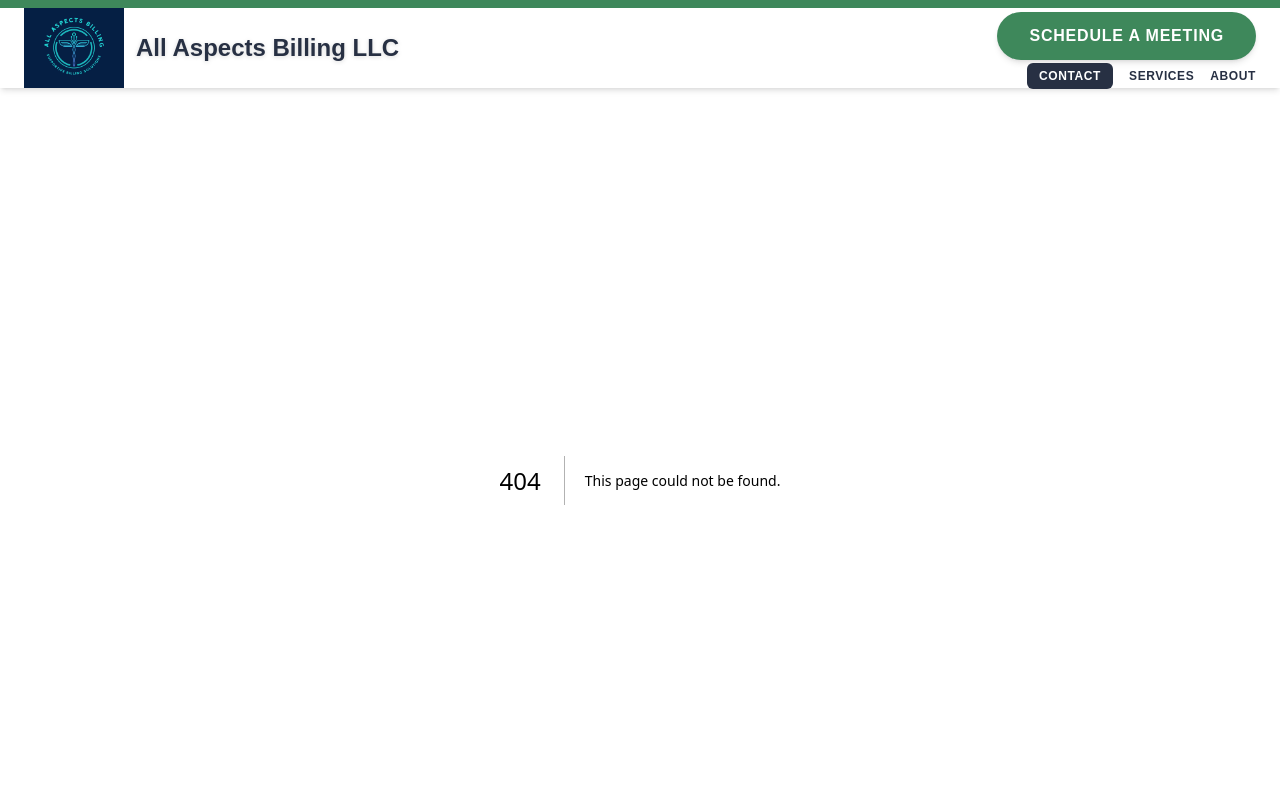
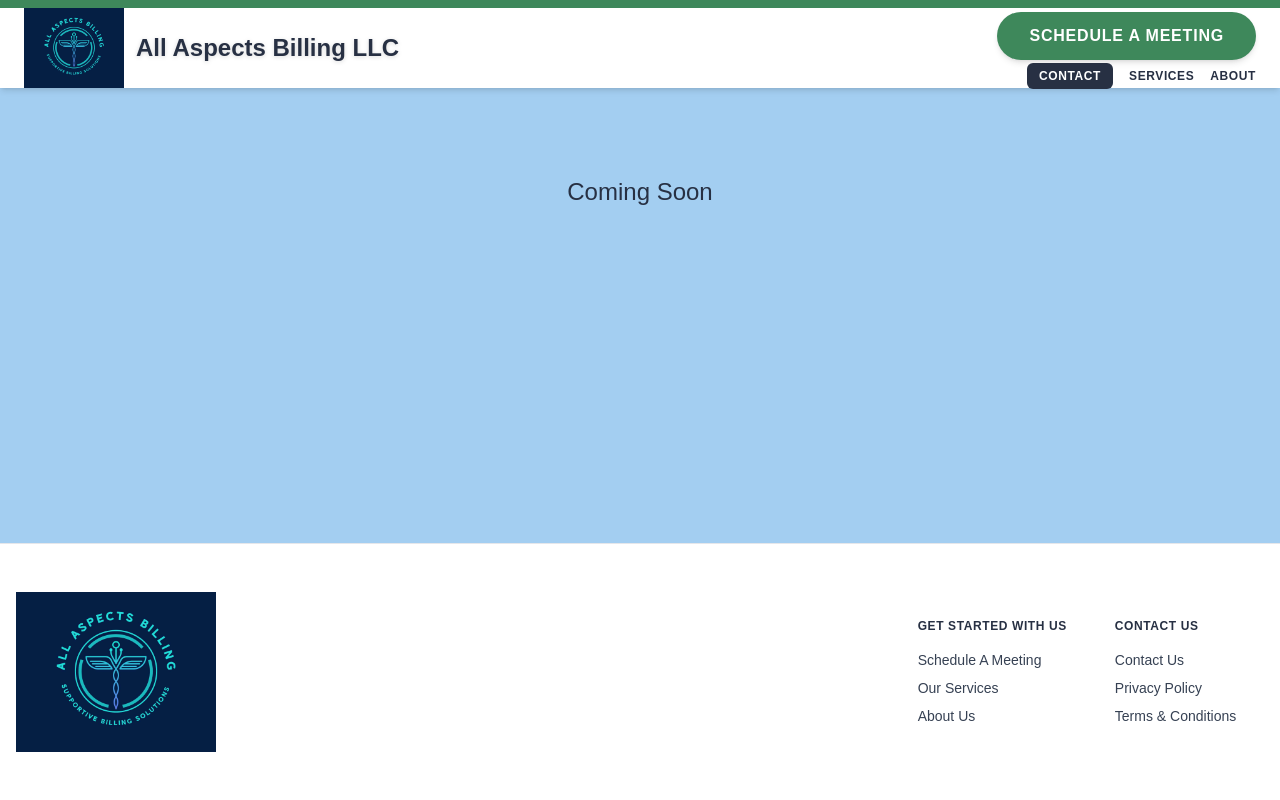
Before and after one commit to Lobbbey/AllAspectsBilling, a Next.js app: page /privacy-policy in a window 1280 px wide. Before the commit this address had no page. Shown: the top 800 px of the page. Built offline with nearby package versions, Linux system fonts and the light colour scheme.

Commit message:
Created Temp pages

```diff
--- /dev/null
+++ b/src/app/privacy-policy/page.tsx
@@ -0,0 +1,9 @@
+
+export default function privacyPolicy(){
+  return(
+  <section className="flex flex-col gap-12 py-24">
+      <h2 className="text-2xl text-center"> Coming Soon </h2>
+  </section>
+  );
+
+}
--- /dev/null
+++ b/src/app/terms/page.tsx
@@ -0,0 +1,9 @@
+
+export default function terms(){
+  return(
+  <section className="flex flex-col gap-12 py-24">
+      <h2 className="text-2xl text-center"> Coming Soon </h2>
+  </section>
+  );
+
+}
```
